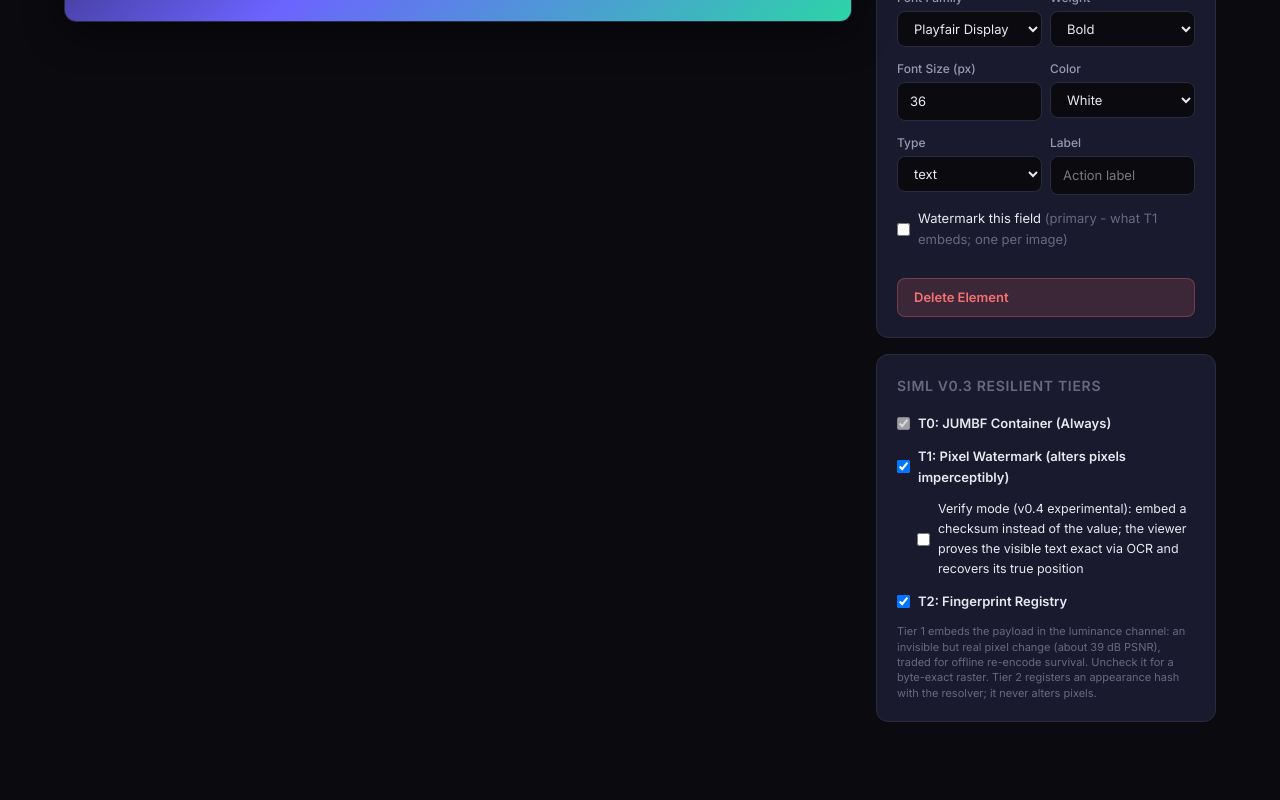
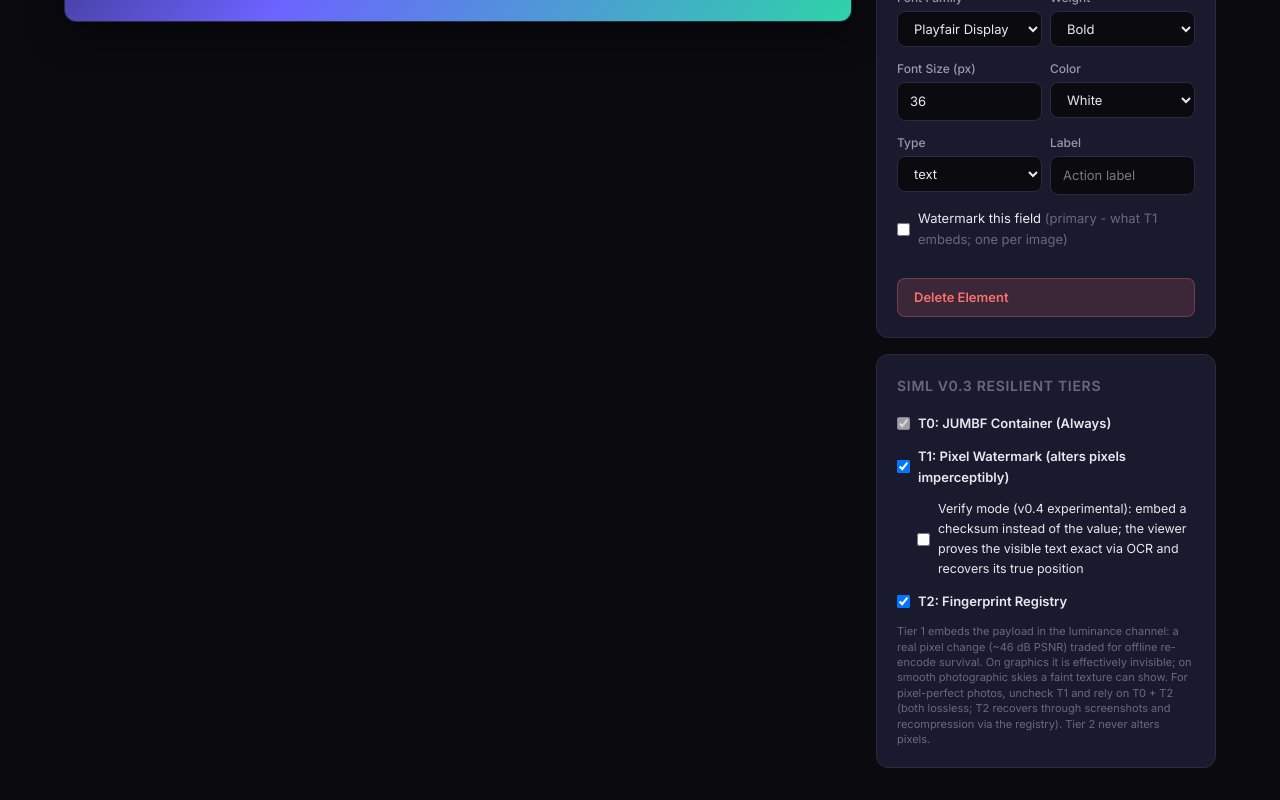
Before and after one commit to lumos021/siml, a Next.js app in the folder packages/siml-demo/: page /create in a window 1280 px wide. Shown: the part 577-1377 px from the top of the page. Before the commit the page ends 1331 px from the top, so only its background shows below. Built offline with nearby package versions, Linux system fonts and the light colour scheme; a web font is replaced by a local one.

Commit message:
docs: honest T1 visibility guidance in the editor (photos vs graphics)

```diff
--- a/packages/siml-demo/app/create/page.tsx
+++ b/packages/siml-demo/app/create/page.tsx
@@ -1266,10 +1266,12 @@ export default function CreatePage() {
             </div>
 
             <p style={{ fontSize: "0.6875rem", color: "var(--text-muted)", marginTop: "0.75rem", lineHeight: 1.4 }}>
-              Tier 1 embeds the payload in the luminance channel: an invisible but real pixel
-              change (about 39 dB PSNR), traded for offline re-encode survival. Uncheck it for a
-              byte-exact raster. Tier 2 registers an appearance hash with the resolver; it never
-              alters pixels.
+              Tier 1 embeds the payload in the luminance channel: a real pixel change (~46 dB
+              PSNR) traded for offline re-encode survival. On graphics it is effectively
+              invisible; on smooth photographic skies a faint texture can show. For
+              pixel-perfect photos, uncheck T1 and rely on T0 + T2 (both lossless; T2 recovers
+              through screenshots and recompression via the registry). Tier 2 never alters
+              pixels.
             </p>
           </div>
         </div>
```
